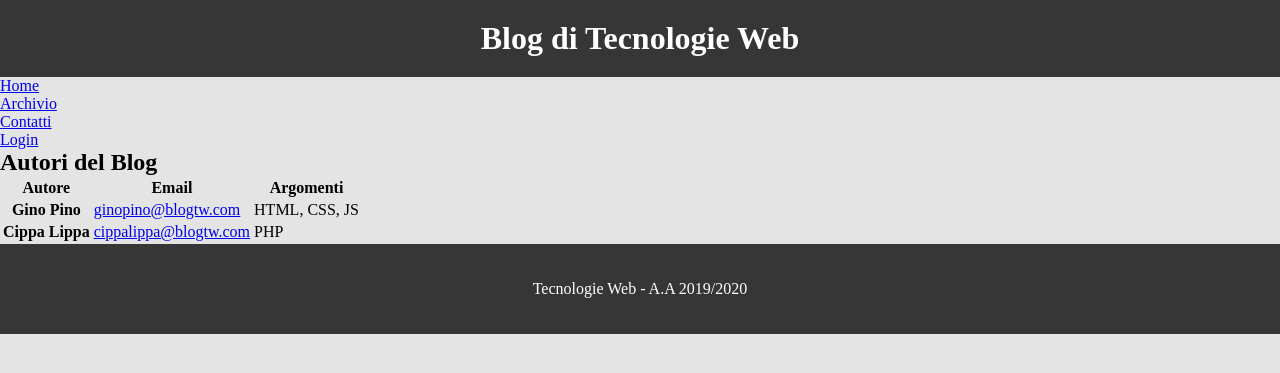
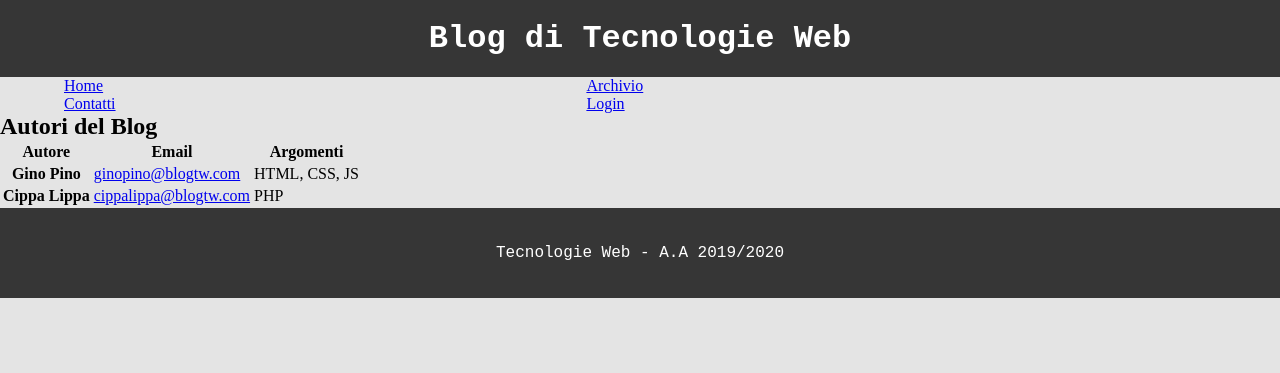
Before and after one commit to MatteoIorio11/Tech-Web, a PHP site: page /contatti.html in a window 1280 px wide. Shown: the top 373 px of the page. Run offline with PHP 8.4, Linux system fonts and the light colour scheme.

Commit message:
update css

```diff
--- a/Lab1/es1/style/style.css
+++ b/Lab1/es1/style/style.css
@@ -13,4 +13,20 @@ body>header, body>footer{
     color: #fff; /*Colore testo*/
     text-align: center; /*Allineamento del testo*/
     padding: 20px 0px; /*Spaziatura*/
+    font-family: 'Courier New', Courier, monospace;/*Stile di carattere del titolo e del footer*/
 }
+
+nav{
+    background-color: #e4e4e4;
+    margin: 0 5%;
+}
+
+nav ul{
+    list-style-type: none; /*list-style: none; è identito */
+
+}
+
+nav ul li{
+    display: inline-block;
+    width: 45%;
+}
```
